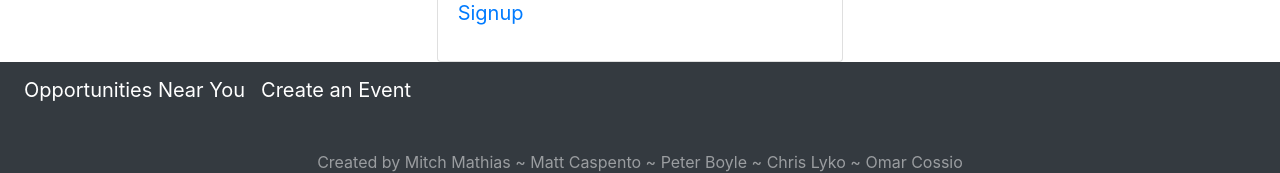
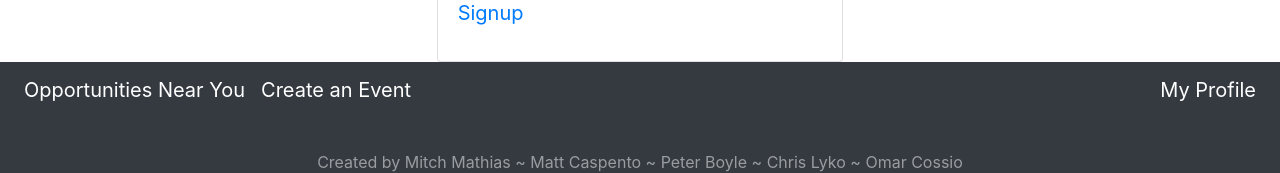
Before and after one commit to mitchmathias/Be-There, a React (Create React App) app in the folder client/: page /home in a window 1280 px wide. Shown: the part 353-526 px from the top of the page. Built offline with nearby package versions, Linux system fonts and the light colour scheme.

Commit message:
added blank profile page and consolidated some files

```diff
--- a/client/src/App.js
+++ b/client/src/App.js
@@ -1,4 +1,4 @@
-import React, {useState} from 'react';
+import React, { useState } from 'react';
 import { BrowserRouter } from 'react-router-dom';
 import Wrapper from './components/Wrapper';
 import Landing from './pages/landing'
@@ -13,9 +13,7 @@ function App() {
         <Landing />
       </Wrapper>
     </BrowserRouter>
-
   );
-  }
-
+}
 
 export default App;
--- /dev/null
+++ b/client/src/components/MyProfile/index.js
@@ -0,0 +1,9 @@
+import React from 'react'
+
+function MyProfile () {
+    return (
+        <h1>Test Object</h1>
+    )
+}
+
+export default MyProfile
--- a/client/src/components/Navs/HomeNav/index.js
+++ b/client/src/components/Navs/HomeNav/index.js
@@ -14,8 +14,13 @@ function HomeNav(props) {
                     </div>
 
                 </div>
+                <div className="navbar-nav ml-auto">
+                    <div className="nav-item">
+                        <Link onClick={props.SetProfileTab} className={"nav-link active nav-link"}><h5>My Profile</h5> </Link>
+                    </div>
+                </div>
+        </nav>
 
-        </nav>
     )
 };
 
--- a/client/src/components/Navs/LandingNav/index.js
+++ b/client/src/components/Navs/LandingNav/index.js
@@ -2,7 +2,7 @@ import React from 'react';
 import { Link } from "react-router-dom";
 import './style.css'
 
-function Nav(props) {
+function LandingNav(props) {
     return (
         <div className="row signup d-flex justify-content-center">
             <div className="col-4">
@@ -23,4 +23,4 @@ function Nav(props) {
     )
 };
 
-export default Nav
+export default LandingNav
--- a/client/src/pages/home.js
+++ b/client/src/pages/home.js
@@ -7,7 +7,7 @@ import Jumbotron from '../components/Jumbotron';
 import Wrapper from '../components/Wrapper';
 import EventCard from '../components/EventCard';
 import HomeNav from '../components/Navs/HomeNav';
-
+import MyProfile from '../components/MyProfile';
 
 
 function Home () {
@@ -19,18 +19,22 @@ function Home () {
     const clickEvents = () => {
         setTab("events")
     }
+    const clickProfile = () => {
+        setTab("profile")
+    }
 
     return (
         <BrowserRouter>
             <Wrapper>
                 <Jumbotron />
-                <HomeNav SetOppsTab={clickOpps} SetEventsTab={clickEvents}  />
+                <HomeNav SetOppsTab={clickOpps} SetEventsTab={clickEvents} SetProfiletab={clickProfile} />
                 {tab === 'opps' &&
                     <Feed>
                         <EventCard />
                     </Feed>}
                 {tab === 'events' &&
                     <CreateEvent />}
+                {tab === 'profile' && <MyProfile />}
                 <Footer />
             </Wrapper>
         </BrowserRouter>
--- a/client/src/pages/landing.js
+++ b/client/src/pages/landing.js
@@ -12,6 +12,7 @@ import HomeNav from '../components/Navs/HomeNav'
 import CreateEvent from '../components/CreateEvent'
 import Feed from '../components/Feed';
 import EventCard from '../components/EventCard';
+import MyProfile from '../components/MyProfile'
 
 function Landing () {
     const [tab, setTab] = useState("landing");
@@ -28,23 +29,33 @@ function Landing () {
     const clickEvents = () => {
         setTab("events")
     }
+    const clickProfile = () => {
+        setTab("profile")
+    }
+
     return (
         <BrowserRouter>
             <Wrapper>
                 <Welcome />
                 <LandingNav SetLoginTab={clickLogin} SetSignupTab={clickSignup}  />
-                {tab === 'login' && <Login />}
-                {tab === 'signup' && < Signup />}
+                {tab === 'login' &&
+                    <Login />}
+                {tab === 'signup' &&
+                    < Signup />}
+
+
                 {/* Remove Below Later */}
-                <HomeNav SetOppsTab={clickOpps} SetEventsTab={clickEvents}
-                />
+
+                <HomeNav SetOppsTab={clickOpps} SetEventsTab={clickEvents} SetProfileTab={clickProfile} />
                 {tab === 'opps' &&
-                    <Feed>
-                        <EventCard />
-                    </Feed>}
+                    <EventCard />}
                 {tab === 'events' &&
                     <CreateEvent />}
+                {tab === 'profile' &&
+                    <MyProfile />}
+
                 {/* Remove Above Later  */}
+
                 <Footer />
             </Wrapper>
         </BrowserRouter>
```
Also changed, not shown: 2 other files (tests, documents, lock files or other folders).
